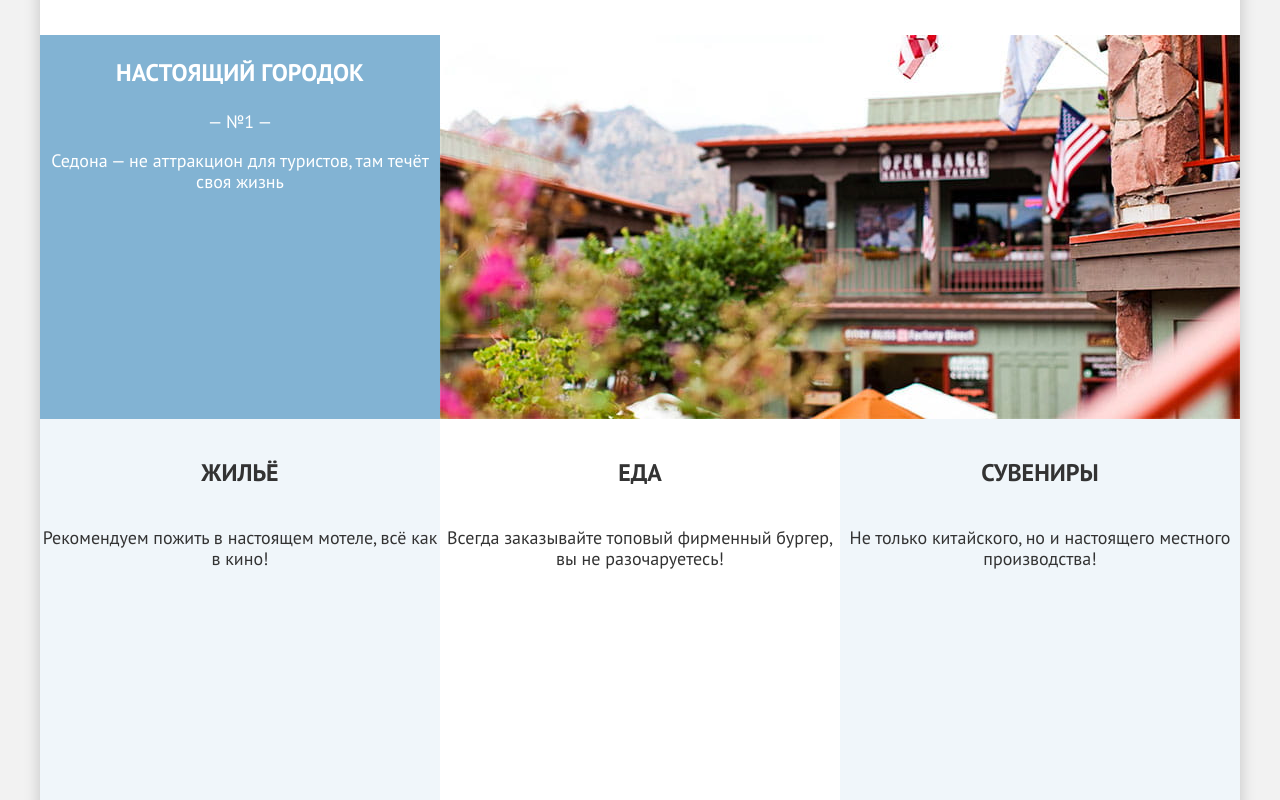
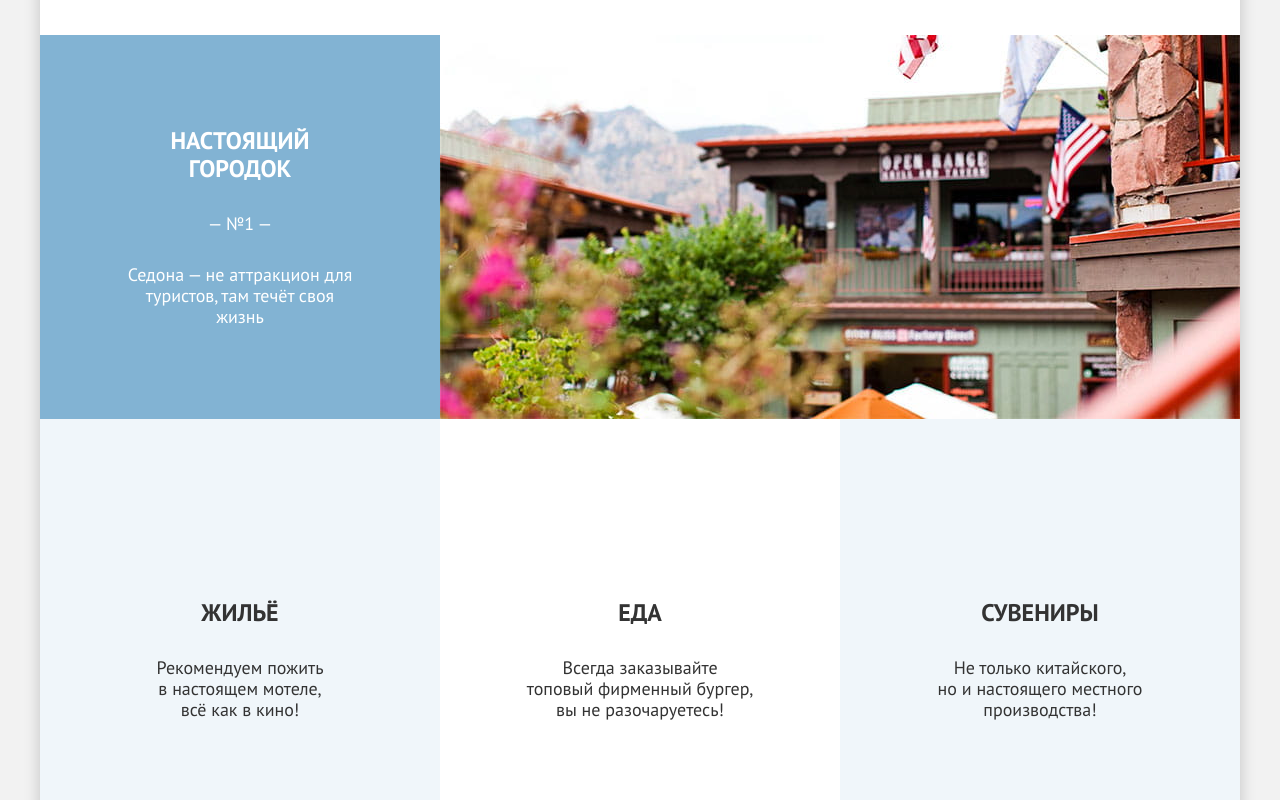
Before and after one commit to tatianabio/1892769-sedona-34, a plain HTML site: page index.html in a window 1280 px wide. Shown: the part 800-1600 px from the top of the page. Drawn offline with Linux system fonts and the light colour scheme.

Commit message:
Добавляет паддинги и марджины заголовкам и параграфам в преимуществах

```diff
--- a/index.html
+++ b/index.html
@@ -67,16 +67,17 @@
               <ul class="advantages-extra-list">
                 <li class="advantages-extra-item">
                   <h5 class="advantages-item-title">Жильё</h5>
-                  <p class="advantages-extra-item-desc">Рекомендуем пожить в настоящем мотеле, всё как в кино!</p>
+                  <p class="advantages-extra-item-desc">Рекомендуем пожить<br>в настоящем мотеле,<br>всё как в кино!</p>
                 </li>
                 <li class="advantages-extra-item">
                   <h5 class="advantages-item-title">Еда</h5>
-                  <p class="advantages-extra-item-desc">Всегда заказывайте топовый фирменный бургер, вы не
+                  <p class="advantages-extra-item-desc">Всегда заказывайте<br> топовый фирменный бургер, вы не
                     разочаруетесь!</p>
                 </li>
                 <li class="advantages-extra-item">
                   <h5 class="advantages-item-title">Сувениры</h5>
-                  <p class="advantages-extra-item-desc">Не только китайского, но и настоящего местного производства!</p>
+                  <p class="advantages-extra-item-desc">Не только китайского,<br> но и настоящего местного производства!
+                  </p>
                 </li>
               </ul>
             </li>
--- a/styles/styles.css
+++ b/styles/styles.css
@@ -218,6 +218,7 @@ body {
 .illustrated-advantage-wrap {
   width: 400px;
   height: 384px;
+  padding: 92px 85px;
   background-color: #82B3D3;
   color: #FFFFFF;
 }
@@ -225,6 +226,7 @@ body {
 .advantages-extra-item:nth-child(2n-1) {
   width: 400px;
   height: 384px;
+  padding: 180px 85px;
   background-color: rgba(131, 179, 211, 0.12);
   color: #333333;
 }
@@ -232,6 +234,7 @@ body {
 .advantages-extra-item:nth-child(2n) {
   width: 400px;
   height: 384px;
+  padding: 180px 85px;
   background-color: #FFFFFF;
   color: #333333;
 }
@@ -240,6 +243,7 @@ body {
 .advantages-item:nth-child(5) {
   width: 400px;
   height: 384px;
+  padding: 104px 85px;
   background-color: rgba(131, 179, 211, 0.12);
   color: #000000;
 }
@@ -247,6 +251,7 @@ body {
 .advantages-item:nth-child(4) {
   width: 400px;
   height: 384px;
+  padding: 104px 85px;
   background-color: rgba(131, 179, 211, 0.2);
   color: #000000;
 }
@@ -264,10 +269,20 @@ body {
 }
 
 .advantages-item-title {
+  margin: 0 auto 30px;
   font-size: 24px;
   line-height: 28px;
   font-weight: 700;
   text-transform: uppercase;
+}
+
+.advantages-item-desc {
+  margin: 30px 0 0;
+}
+
+.advantages-extra-item-desc {
+  margin: 0;
+  width: 230px;
 }
 
 .find-hotel {
```
